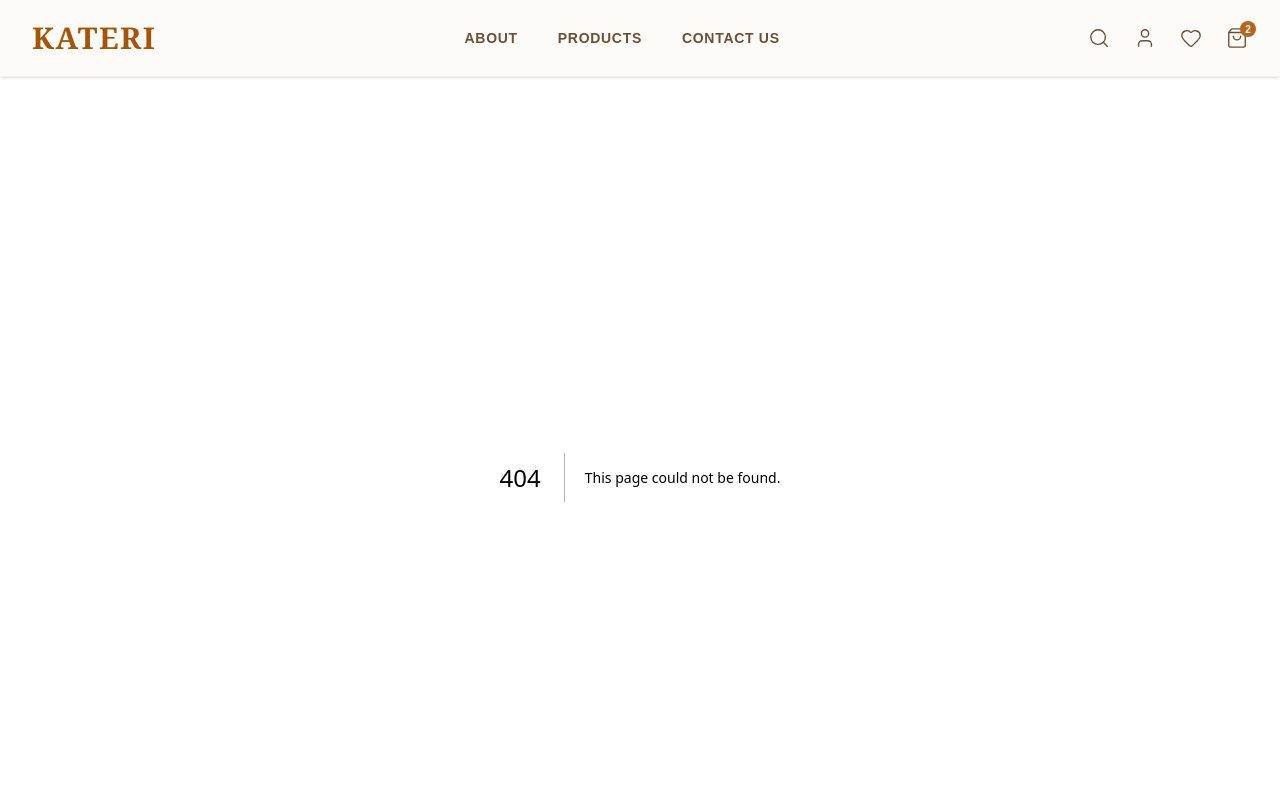
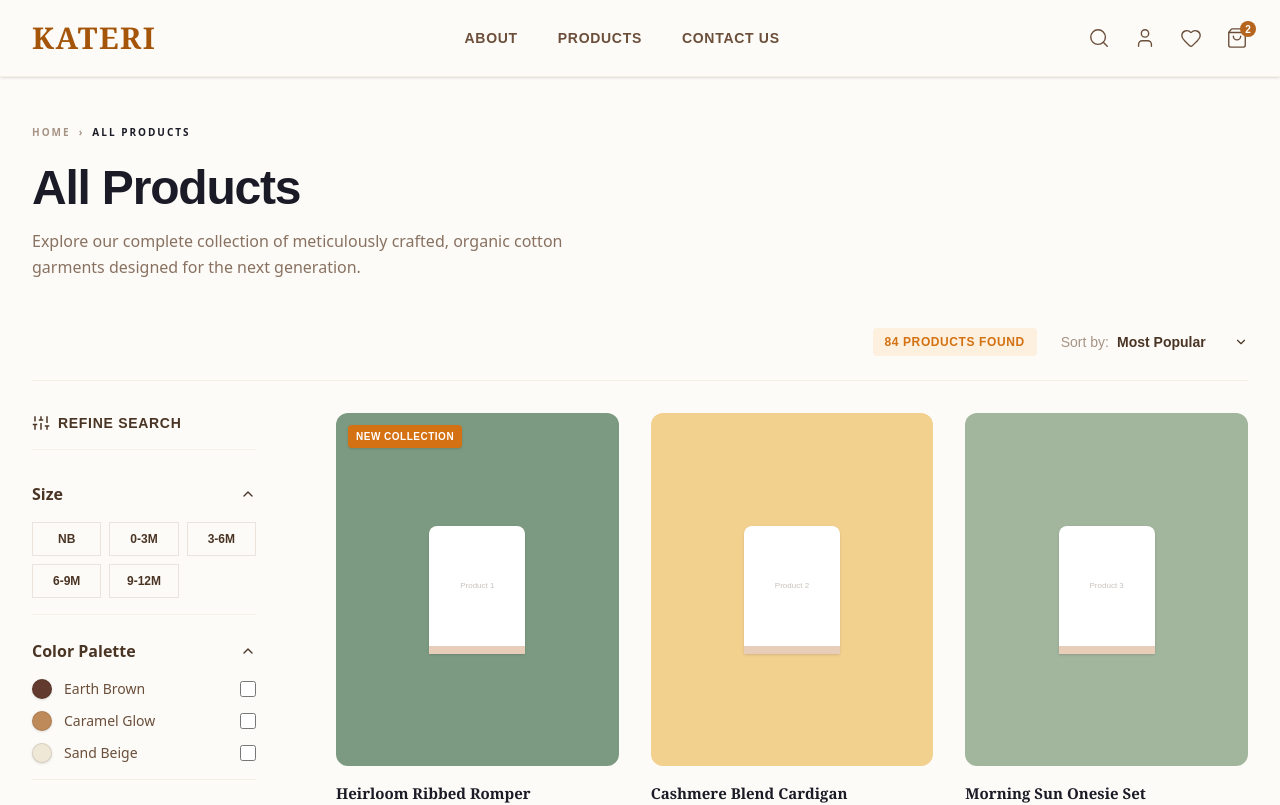
Before and after one commit to VibinChemmannoor/KATE-FASHION, a Next.js app: page /products in a window 1280 px wide. Before the commit this address had no page. Shown: the top 805 px of the page. Built offline with nearby package versions, Linux system fonts and the light colour scheme; a web font is replaced by a local one.

Commit message:
product listing page

```diff
--- /dev/null
+++ b/src/app/(shop)/products/page.jsx
@@ -0,0 +1,83 @@
+'use client';
+
+import { useState } from 'react';
+import Link from 'next/link';
+
+import { FilterSidebar } from '@/components/organisms/FilterSidebar';
+import { ActiveFiltersBar } from '@/components/molecules/ActiveFiltersBar';
+import { ProductGrid } from '@/components/organisms/ProductGrid';
+import { SortDropdown } from '@/components/molecules/SortDropdown';
+
+export default function ProductsPage() {
+  const [filters, setFilters] = useState({
+    sizes: [],
+    colors: [],
+    materials: []
+  });
+
+  const [sortOption, setSortOption] = useState('Most Popular');
+
+  // Handle toggling a filter from the sidebar
+  const handleFilterChange = (category, value) => {
+    setFilters(prev => {
+      const currentCategory = prev[category];
+      if (currentCategory.includes(value)) {
+        // Remove it
+        return { ...prev, [category]: currentCategory.filter(item => item !== value) };
+      } else {
+        // Add it
+        return { ...prev, [category]: [...currentCategory, value] };
+      }
+    });
+  };
+
+  // Remove a filter from the ActiveFiltersBar
+  const handleRemoveFilter = (category, value) => {
+    setFilters(prev => ({
+      ...prev,
+      [category]: prev[category].filter(item => item !== value)
+    }));
+  };
+
+  return (
+    <div className="bg-[#FDFBF7] min-h-screen">
+      <div className="container mx-auto px-4 md:px-8 py-8 md:py-12">
+        {/* Breadcrumbs */}
+        <div className="flex items-center text-[10px] font-bold uppercase tracking-[0.2em] text-[#6B4F3B]/60 mb-6 font-sans">
+          <Link href="/" className="hover:text-[#EC7F13] transition-colors">HOME</Link>
+          <span className="mx-2">›</span>
+          <span className="text-[#1a1b26]">ALL PRODUCTS</span>
+        </div>
+
+        {/* Page Header */}
+        <div className="max-w-3xl mb-12">
+          <h1 className="text-4xl md:text-5xl font-bold text-[#1a1b26] tracking-tight mb-4">
+            All Products
+          </h1>
+          <p className="text-base font-sans text-[#6B4F3B]/80 leading-relaxed max-w-xl">
+            Explore our complete collection of meticulously crafted, organic cotton garments designed for the next generation.
+          </p>
+        </div>
+
+        {/* Top Actions Bar */}
+        <div className="flex flex-col md:flex-row justify-between items-start md:items-end gap-6 border-b border-[#F5F0E6] pb-6 mb-8">
+          <div className="flex-1 w-full">
+            <ActiveFiltersBar filters={filters} onRemoveFilter={handleRemoveFilter} />
+          </div>
+          <div className="flex items-center gap-6 self-end w-full md:w-auto justify-between md:justify-end">
+            <span className="text-xs font-bold text-[#D47112] bg-[#FDF0DF] px-3 py-1.5 rounded uppercase tracking-wider">
+              84 Products Found
+            </span>
+            <SortDropdown value={sortOption} onChange={setSortOption} />
+          </div>
+        </div>
+
+        {/* Main Content Area */}
+        <div className="flex flex-col lg:flex-row gap-8 lg:gap-12">
+          <FilterSidebar filters={filters} onFilterChange={handleFilterChange} />
+          <ProductGrid activeFilters={filters} sortOption={sortOption} />
+        </div>
+      </div>
+    </div>
+  );
+}
--- a/src/components/organisms/CategoryShowcase/CategoryShowcase.jsx
+++ b/src/components/organisms/CategoryShowcase/CategoryShowcase.jsx
@@ -26,7 +26,7 @@ export function CategoryShowcase() {
           <div className="absolute bottom-0 left-0 p-8 w-full flex flex-col items-start transform transition-transform duration-300">
             <h3 className="text-3xl font-serif font-bold text-[#FDFBF7] mb-4">The Artisan Knitwear</h3>
             <Link
-              href="/collections/artisan-knitwear"
+              href="/category/artisan-knitwear"
               className="bg-[#FDFBF7] text-[#4A3525] font-semibold font-sans px-6 py-3 rounded-full text-sm hover:bg-[#F5F0E6] transition-colors"
             >
               Explore Collection
@@ -49,7 +49,7 @@ export function CategoryShowcase() {
           <div className="absolute bottom-0 left-0 w-full p-8 flex flex-col items-center text-center transform transition-transform duration-300">
             <h3 className="text-3xl font-serif font-bold text-[#FDFBF7] mb-4 drop-shadow-sm">Newborn Essentials</h3>
             <Link
-              href="/collections/newborn-essentials"
+              href="/category/newborn-essentials"
               className="bg-[#FDFBF7] text-[#4A3525] font-semibold font-sans px-6 py-3 rounded-full text-sm hover:bg-[#F5F0E6] transition-colors shadow-sm"
             >
               Shop Essentials
```
